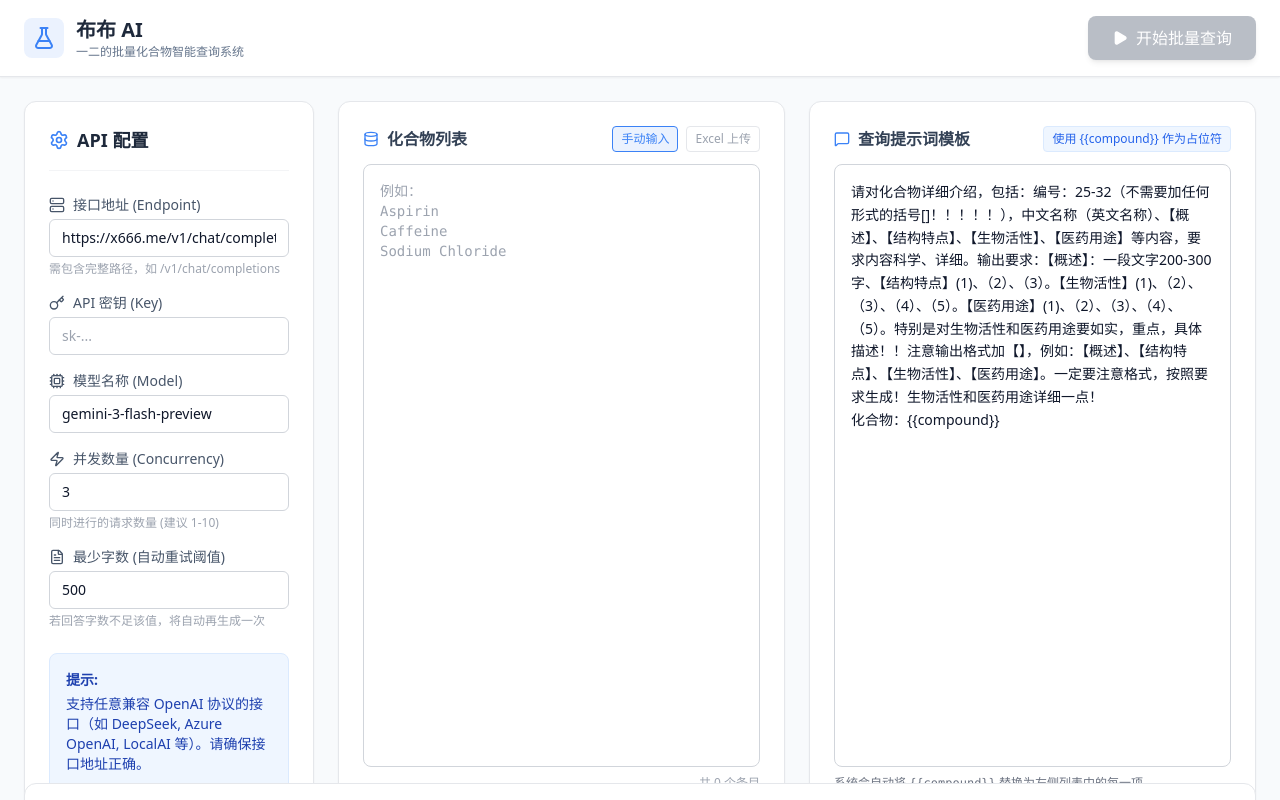
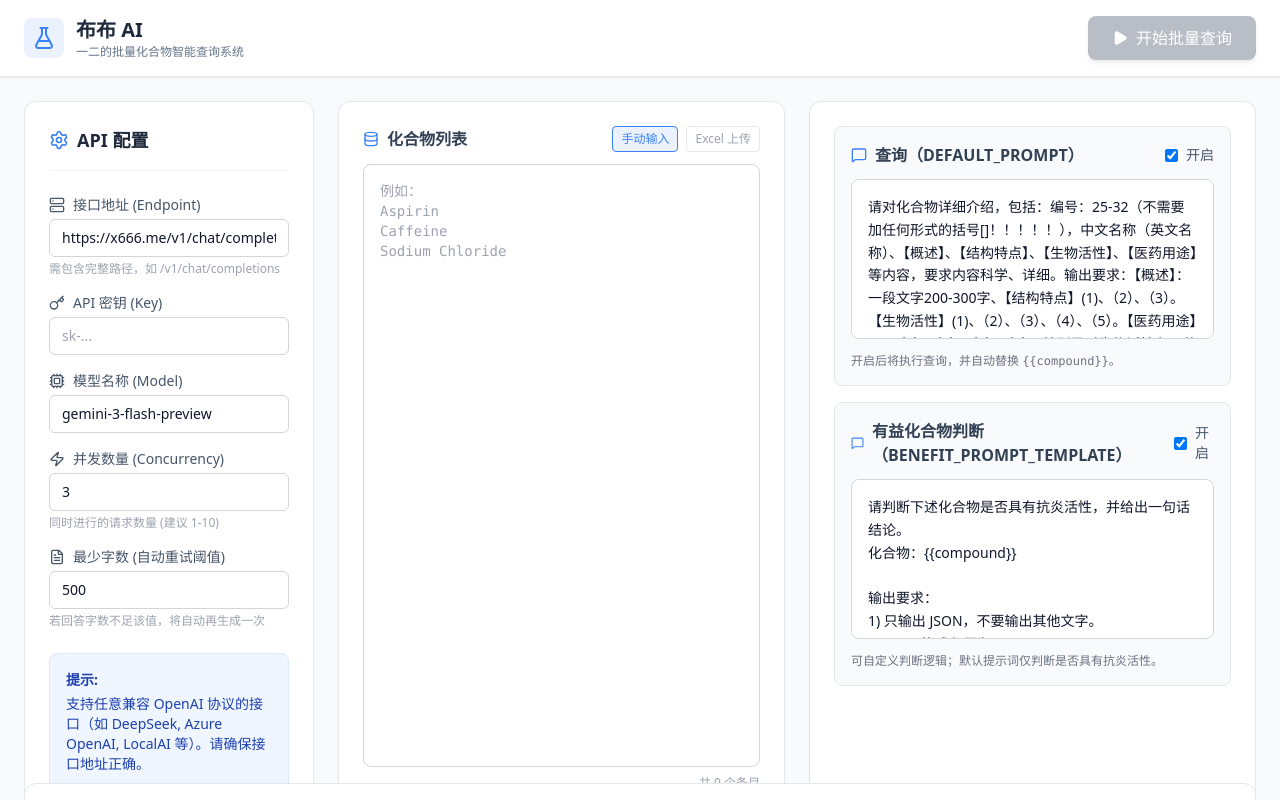
Before and after one commit to shengnan-Luo/Metabolites, a React (Vite) app: page / in a window 1280 px wide. Shown: the top 800 px of the page. Built offline with nearby package versions, Linux system fonts and the light colour scheme.

Commit message:
feat: add toggles for query and benefit prompts

```diff
--- a/App.tsx
+++ b/App.tsx
@@ -17,14 +17,13 @@ const DEFAULT_CONFIG: ApiConfig = {
 
 const DEFAULT_PROMPT = `请对化合物详细介绍，包括：编号：25-32（不需要加任何形式的括号[]！！！！！），中文名称（英文名称）、【概述】、【结构特点】、【生物活性】、【医药用途】等内容，要求内容科学、详细。输出要求：【概述】：一段文字200-300字、【结构特点】(1)、（2）、（3）。【生物活性】(1)、（2）、（3）、（4）、（5）。【医药用途】(1)、（2）、（3）、（4）、（5）。特别是对生物活性和医药用途要如实，重点，具体描述！！注意输出格式加【】，例如：【概述】、【结构特点】、【生物活性】、【医药用途】。一定要注意格式，按照要求生成！生物活性和医药用途详细一点！
 化合物：{{compound}}`;
-const BENEFIT_PROMPT_TEMPLATE = `请判断下述化合物是否属于有益代谢物，并给出方向，疾病范围仅针对结肠炎（colitis）。
+const DEFAULT_BENEFIT_PROMPT_TEMPLATE = `请判断下述化合物是否具有抗炎活性，并给出一句话结论。
 化合物：{{compound}}
 
 输出要求：
 1) 只输出 JSON，不要输出其他文字。
 2) JSON 格式必须为：
-{"isBeneficial":"是或否","beneficialDirection":"一句话，说明具体有益方向；若无明确证据则写“暂无明确证据支持其对结肠炎有益”"}
-3) 判断标准可参考：抗炎、抗氧化、屏障保护、免疫调节、已报道对结肠炎有作用等。`;
+{"isBeneficial":"是或否","beneficialDirection":"一句话，说明是否具有抗炎活性；若无明确证据则写“暂无明确证据支持其具有抗炎活性”"}`;
 
 const MANUAL_SHEET_NAME = '手动输入';
 const MAX_RETRIES = 1;
@@ -43,7 +42,7 @@ interface BenefitInfo {
 const parseBenefitInfo = (text: string): BenefitInfo => {
   const fallback: BenefitInfo = {
     isBeneficial: '否',
-    beneficialDirection: '暂无明确证据支持其对结肠炎有益',
+    beneficialDirection: '暂无明确证据支持其具有抗炎活性',
   };
 
   try {
@@ -67,7 +66,10 @@ const parseBenefitInfo = (text: string): BenefitInfo => {
 function App() {
   const [config, setConfig] = useState<ApiConfig>(DEFAULT_CONFIG);
   const [compoundsText, setCompoundsText] = useState<string>('');
+  const [enableQueryPrompt, setEnableQueryPrompt] = useState<boolean>(true);
   const [promptTemplate, setPromptTemplate] = useState<string>(DEFAULT_PROMPT);
+  const [enableBenefitCheck, setEnableBenefitCheck] = useState<boolean>(true);
+  const [benefitPromptTemplate, setBenefitPromptTemplate] = useState<string>(DEFAULT_BENEFIT_PROMPT_TEMPLATE);
   const [inputMode, setInputMode] = useState<'manual' | 'excel'>('manual');
   const [excelFileName, setExcelFileName] = useState<string>('');
   const [excelSheets, setExcelSheets] = useState<ExcelSheetData[]>([]);
@@ -135,8 +137,16 @@ function App() {
       alert('请输入接口地址');
       return;
     }
-    if (!promptTemplate.includes('{{compound}}')) {
+    if (!enableQueryPrompt && !enableBenefitCheck) {
+      alert('请至少开启一个功能：查询提示词 或 有益化合物判断');
+      return;
+    }
+    if (enableQueryPrompt && !promptTemplate.includes('{{compound}}')) {
       alert('提示词模板中必须包含 {{compound}} 占位符');
+      return;
+    }
+    if (enableBenefitCheck && !benefitPromptTemplate.includes('{{compound}}')) {
+      alert('有益化合物判断提示词中必须包含 {{compound}} 占位符');
       return;
     }
     if (inputMode === 'excel' && excelSheets.length === 0) {
@@ -256,7 +266,7 @@ function App() {
       setResults(prev => prev.map((r) => r.id === item.id ? { ...r, status: RequestStatus.PENDING } : r));
 
       const specificPrompt = promptTemplate.replace(/\{\{compound\}\}/g, item.compound);
-      const benefitPrompt = BENEFIT_PROMPT_TEMPLATE.replace(/\{\{compound\}\}/g, item.compound);
+      const benefitPrompt = benefitPromptTemplate.replace(/\{\{compound\}\}/g, item.compound);
 
       try {
         let responseText = '';
@@ -277,20 +287,20 @@ function App() {
         };
 
         const [mainResponse, benefitResponse] = await Promise.all([
-          mainRequestTask(),
-          fetchCompletion(config, benefitPrompt),
+          enableQueryPrompt ? mainRequestTask() : Promise.resolve<string | null>(null),
+          enableBenefitCheck ? fetchCompletion(config, benefitPrompt) : Promise.resolve<string | null>(null),
         ]);
-        responseText = mainResponse;
-        const benefitInfo = parseBenefitInfo(benefitResponse);
+        responseText = mainResponse || '';
+        const benefitInfo = benefitResponse ? parseBenefitInfo(benefitResponse) : null;
 
         if (abortControllerRef.current?.signal.aborted) return;
 
         setResults(prev => prev.map((r) => r.id === item.id ? {
           ...r,
           status: RequestStatus.SUCCESS,
-          result: responseText,
-          isBeneficial: benefitInfo.isBeneficial,
-          beneficialDirection: benefitInfo.beneficialDirection,
+          result: enableQueryPrompt ? responseText : null,
+          isBeneficial: enableBenefitCheck ? benefitInfo?.isBeneficial || '否' : null,
+          beneficialDirection: enableBenefitCheck ? benefitInfo?.beneficialDirection || null : null,
         } : r));
 
         setProgress(prev => ({
@@ -343,6 +353,9 @@ function App() {
     inputMode,
     matchingSheets,
     maxRows,
+    enableBenefitCheck,
+    benefitPromptTemplate,
+    enableQueryPrompt,
     promptTemplate,
     selectedColumn,
   ]);
@@ -435,8 +448,14 @@ function App() {
               setInputMode={setInputMode}
               compoundsText={compoundsText}
               setCompoundsText={setCompoundsText}
+              enableQueryPrompt={enableQueryPrompt}
+              setEnableQueryPrompt={setEnableQueryPrompt}
               promptTemplate={promptTemplate}
               setPromptTemplate={setPromptTemplate}
+              enableBenefitCheck={enableBenefitCheck}
+              setEnableBenefitCheck={setEnableBenefitCheck}
+              benefitPromptTemplate={benefitPromptTemplate}
+              setBenefitPromptTemplate={setBenefitPromptTemplate}
               excelFileName={excelFileName}
               onExcelUpload={handleExcelUpload}
               sheetPrefix={sheetPrefix}
--- a/components/InputSection.tsx
+++ b/components/InputSection.tsx
@@ -6,8 +6,14 @@ interface InputSectionProps {
   setInputMode: (mode: 'manual' | 'excel') => void;
   compoundsText: string;
   setCompoundsText: (text: string) => void;
+  enableQueryPrompt: boolean;
+  setEnableQueryPrompt: (enabled: boolean) => void;
   promptTemplate: string;
   setPromptTemplate: (text: string) => void;
+  enableBenefitCheck: boolean;
+  setEnableBenefitCheck: (enabled: boolean) => void;
+  benefitPromptTemplate: string;
+  setBenefitPromptTemplate: (text: string) => void;
   excelFileName: string;
   onExcelUpload: (file: File | null) => void;
   sheetPrefix: string;
@@ -26,8 +32,14 @@ export const InputSection: React.FC<InputSectionProps> = ({
   setInputMode,
   compoundsText,
   setCompoundsText,
+  enableQueryPrompt,
+  setEnableQueryPrompt,
   promptTemplate,
   setPromptTemplate,
+  enableBenefitCheck,
+  setEnableBenefitCheck,
+  benefitPromptTemplate,
+  setBenefitPromptTemplate,
   excelFileName,
   onExcelUpload,
   sheetPrefix,
@@ -160,25 +172,61 @@ export const InputSection: React.FC<InputSectionProps> = ({
       </div>
 
       {/* Prompt Template Input */}
-      <div className="flex flex-col h-full bg-white p-6 rounded-xl shadow-sm border border-gray-200">
+      <div className="flex flex-col h-full bg-white p-6 rounded-xl shadow-sm border border-gray-200 gap-4 overflow-y-auto">
+        <div className="border border-gray-200 rounded-lg p-4 bg-slate-50">
           <div className="flex items-center justify-between mb-3">
             <label className="flex items-center gap-2 font-semibold text-slate-700">
               <MessageSquare className="w-4 h-4 text-accent" />
-            查询提示词模板
+              查询（DEFAULT_PROMPT）
             </label>
-          <span className="text-xs text-blue-600 bg-blue-50 px-2 py-1 rounded border border-blue-100">
-            使用 {"{{compound}}"} 作为占位符
-          </span>
+            <label className="inline-flex items-center gap-2 text-sm text-slate-600">
+              <input
+                type="checkbox"
+                checked={enableQueryPrompt}
+                onChange={(e) => setEnableQueryPrompt(e.target.checked)}
+                disabled={disabled}
+              />
+              开启
+            </label>
           </div>
           <textarea
             value={promptTemplate}
             onChange={(e) => setPromptTemplate(e.target.value)}
-          disabled={disabled}
-          placeholder="请输入针对 AI 的提示词。&#10;例如：&#10;请告诉我 {{compound}} 的分子式、摩尔质量和主要用途。请用简洁的中文回答。"
-          className="flex-1 w-full p-4 border border-gray-300 rounded-lg focus:ring-2 focus:ring-accent focus:border-transparent outline-none resize-none text-sm leading-relaxed"
+            disabled={disabled || !enableQueryPrompt}
+            placeholder="请输入查询提示词，需包含 {{compound}}。"
+            className="h-40 w-full p-4 border border-gray-300 rounded-lg focus:ring-2 focus:ring-accent focus:border-transparent outline-none resize-none text-sm leading-relaxed disabled:bg-gray-100"
           />
           <div className="mt-2 text-xs text-gray-500">
-          系统会自动将 <code>{"{{compound}}"}</code> 替换为左侧列表中的每一项。
+            开启后将执行查询，并自动替换 <code>{"{{compound}}"}</code>。
+          </div>
+        </div>
+
+        <div className="border border-gray-200 rounded-lg p-4 bg-slate-50">
+          <div className="flex items-center justify-between mb-3">
+            <label className="flex items-center gap-2 font-semibold text-slate-700">
+              <MessageSquare className="w-4 h-4 text-accent" />
+              有益化合物判断（BENEFIT_PROMPT_TEMPLATE）
+            </label>
+            <label className="inline-flex items-center gap-2 text-sm text-slate-600">
+              <input
+                type="checkbox"
+                checked={enableBenefitCheck}
+                onChange={(e) => setEnableBenefitCheck(e.target.checked)}
+                disabled={disabled}
+              />
+              开启
+            </label>
+          </div>
+          <textarea
+            value={benefitPromptTemplate}
+            onChange={(e) => setBenefitPromptTemplate(e.target.value)}
+            disabled={disabled || !enableBenefitCheck}
+            placeholder="请输入判断提示词，需包含 {{compound}}。默认仅判断抗炎活性。"
+            className="h-40 w-full p-4 border border-gray-300 rounded-lg focus:ring-2 focus:ring-accent focus:border-transparent outline-none resize-none text-sm leading-relaxed disabled:bg-gray-100"
+          />
+          <div className="mt-2 text-xs text-gray-500">
+            可自定义判断逻辑；默认提示词仅判断是否具有抗炎活性。
+          </div>
         </div>
       </div>
     </div>
```
Lines whose indentation alone changed are shown as unchanged.
